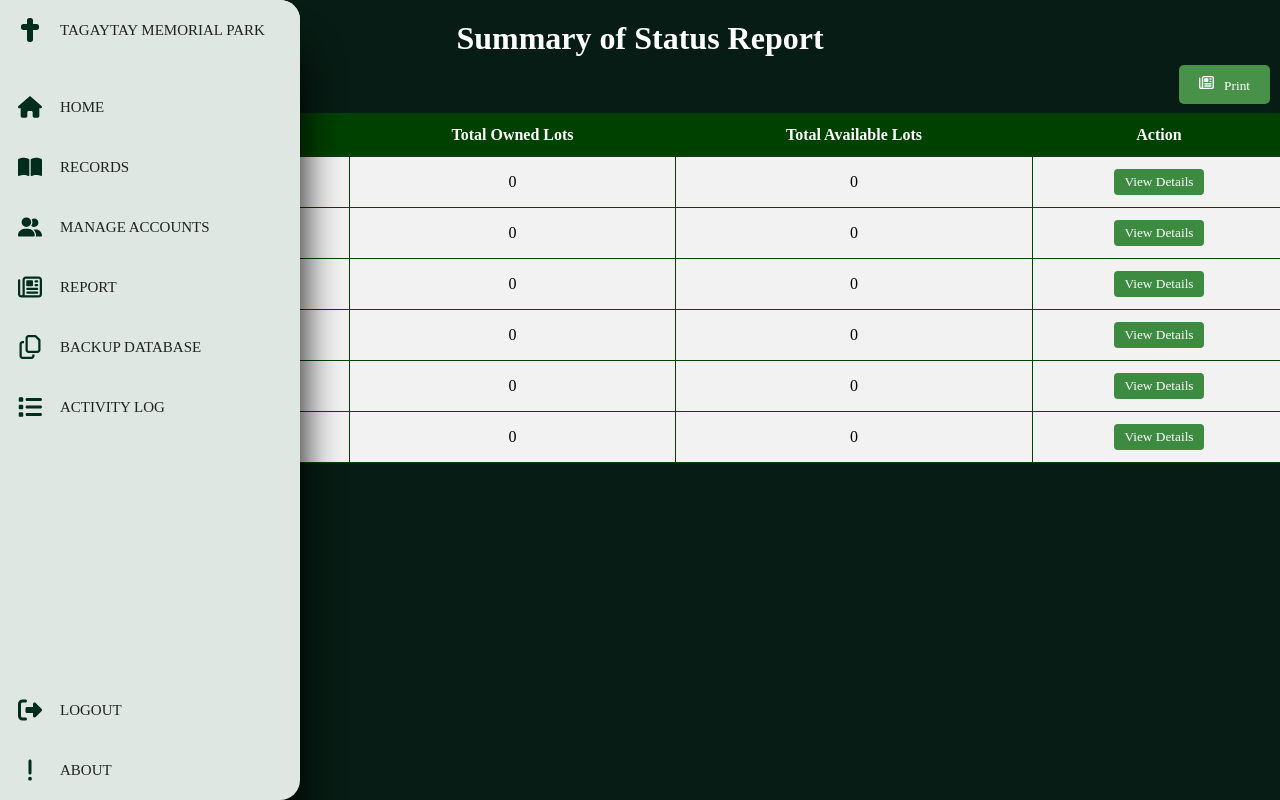
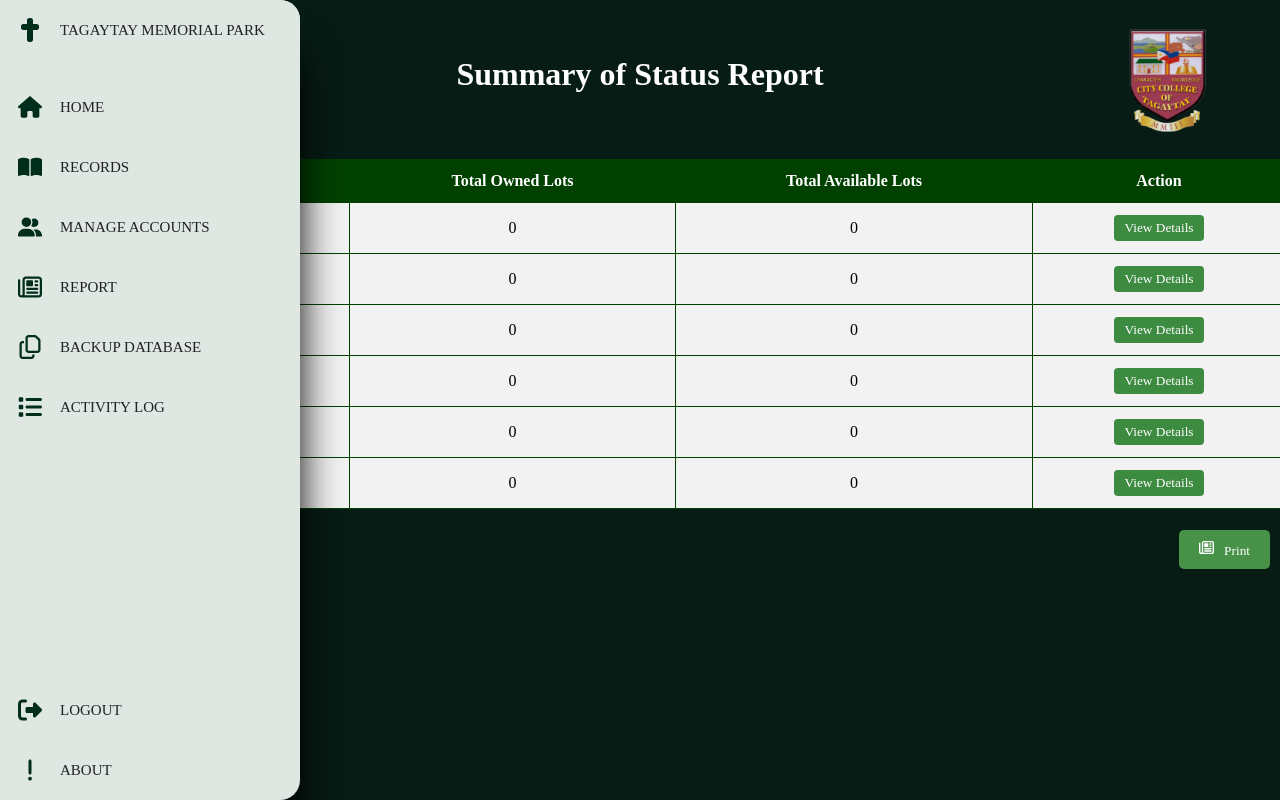
Before and after one commit to michael24569/capstone_backup, a PHP site: page /capstone/admin_display_results.php in a window 1280 px wide. Run offline with PHP 8.4, Linux system fonts and the light colour scheme; a user stored in the database is signed in; data that the repository does not hold is empty.

Commit message:
add logo in records

```diff
--- a/admin_display_results.php
+++ b/admin_display_results.php
@@ -126,7 +126,7 @@ function displayRecordStatus() {
 
         .summary-table {
             width: 95%;
-            margin: 20px auto;
+            margin: 30px auto;
             border-collapse: collapse;
             margin-left: 70px;
         }
@@ -605,7 +605,7 @@ function displayRecordStatus() {
   #print {
     font-family: "MyFont";
     position: absolute;
-    top: 65px;
+    top:530px;
     right: 10px;
     background-color: #479149;
     color: white;
@@ -721,6 +721,33 @@ p {
 .alert-error {
     background-color: #dc3545;
 }
+
+
+  .seal {
+    text-align: center;
+    }
+
+    .seal img {
+    position:absolute;
+    max-width: 6.5%;
+    height: auto;
+    margin-top:-1%;
+    margin-left:-41%;
+    z-index: 10000;
+    }
+    .cctlogo {
+    text-align: center;
+
+    }
+
+    .cctlogo img {
+    position:absolute;
+    max-width: 6.5%;
+    height: auto;
+    margin-top:-1%;
+    margin-left:38%;
+    z-index: 10000;
+    }
     </style>
 </head>
  <link rel="stylesheet" href="style1.css">
@@ -812,6 +839,15 @@ p {
     </ul>
 </div>
 <button id="print" class="print-button"><svg xmlns="http://www.w3.org/2000/svg" viewBox="0 0 512 512" class="input-icon"><!--!Font Awesome Free 6.7.0 by @fontawesome - https://fontawesome.com License - https://fontawesome.com/license/free Copyright 2024 Fonticons, Inc.--><path d="M168 80c-13.3 0-24 10.7-24 24l0 304c0 8.4-1.4 16.5-4.1 24L440 432c13.3 0 24-10.7 24-24l0-304c0-13.3-10.7-24-24-24L168 80zM72 480c-39.8 0-72-32.2-72-72L0 112C0 98.7 10.7 88 24 88s24 10.7 24 24l0 296c0 13.3 10.7 24 24 24s24-10.7 24-24l0-304c0-39.8 32.2-72 72-72l272 0c39.8 0 72 32.2 72 72l0 304c0 39.8-32.2 72-72 72L72 480zM176 136c0-13.3 10.7-24 24-24l96 0c13.3 0 24 10.7 24 24l0 80c0 13.3-10.7 24-24 24l-96 0c-13.3 0-24-10.7-24-24l0-80zm200-24l32 0c13.3 0 24 10.7 24 24s-10.7 24-24 24l-32 0c-13.3 0-24-10.7-24-24s10.7-24 24-24zm0 80l32 0c13.3 0 24 10.7 24 24s-10.7 24-24 24l-32 0c-13.3 0-24-10.7-24-24s10.7-24 24-24zM200 272l208 0c13.3 0 24 10.7 24 24s-10.7 24-24 24l-208 0c-13.3 0-24-10.7-24-24s10.7-24 24-24zm0 80l208 0c13.3 0 24 10.7 24 24s-10.7 24-24 24l-208 0c-13.3 0-24-10.7-24-24s10.7-24 24-24z"/></svg>Print</button>
+
+<br><div class="seal">
+    <img src ="images/seal.png" alt="Tagaytay City Seal">
+  </div>
+  <div class="cctlogo">
+    <img src ="images/cctlogo.png" alt="Tagaytay City Seal">
+  </div>
+<br>
+
     <h1>Summary of Status Report</h1>
     <br>
     <br>
```
